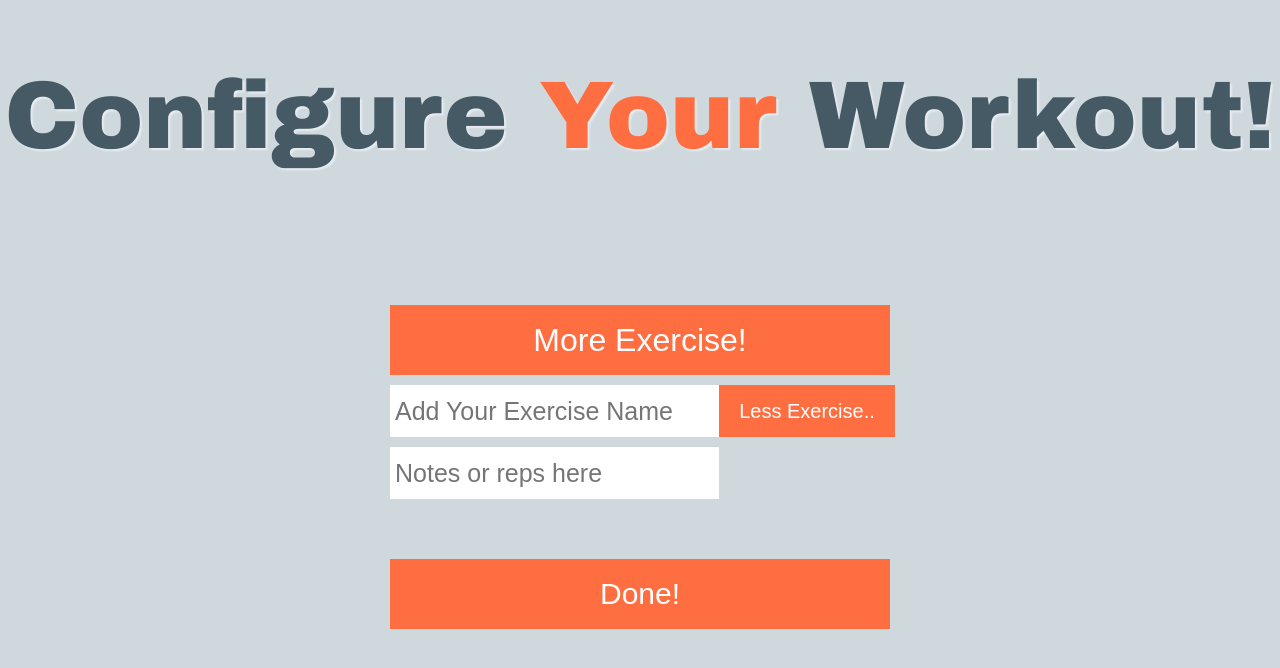
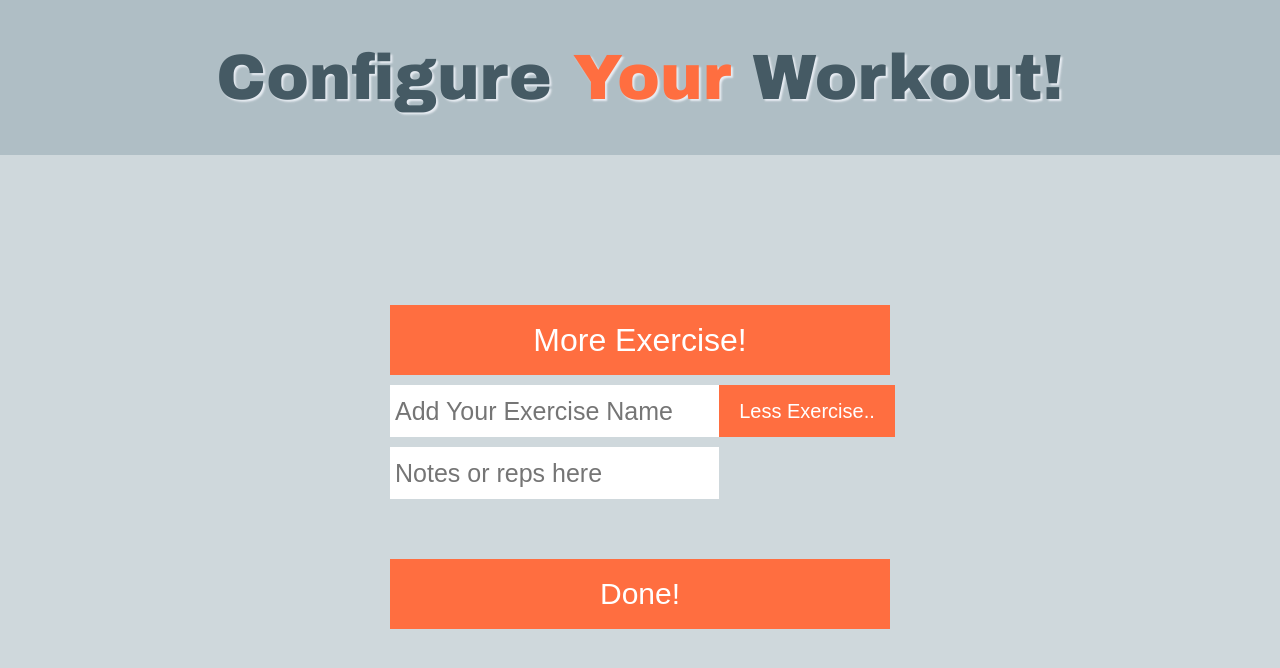
Before and after one commit to Ukubot/WorkoutConfig, a plain HTML site: page index.html in a window 1280 px wide. Drawn offline with nearby package versions, Linux system fonts and the light colour scheme.

Commit message:
smaller h1 font

```diff
--- a/style.css
+++ b/style.css
@@ -3,7 +3,7 @@ body {
 }
 
 h1 {
-  font-size: 6em;
+  font-size: 4em;
   color: #455A64;
   text-align: center;
   font-family: "Arial Black", Gadget, sans-serif;
@@ -48,6 +48,9 @@ button {
   transition-duration: 0.3s;
   padding: none;
 }
+button:hover {
+  cursor: pointer;
+}
 
 button:active {
   opacity: 0.7;
@@ -57,8 +60,9 @@ button:active {
   position: fixed;
   top: 0px;
   left: 0px;
-  height: 100px;
+  min-height: 100px;
   width: 100vw;
+  background-color: rgba(144,164,174, 0.5)
 }
 
 .more {
```
